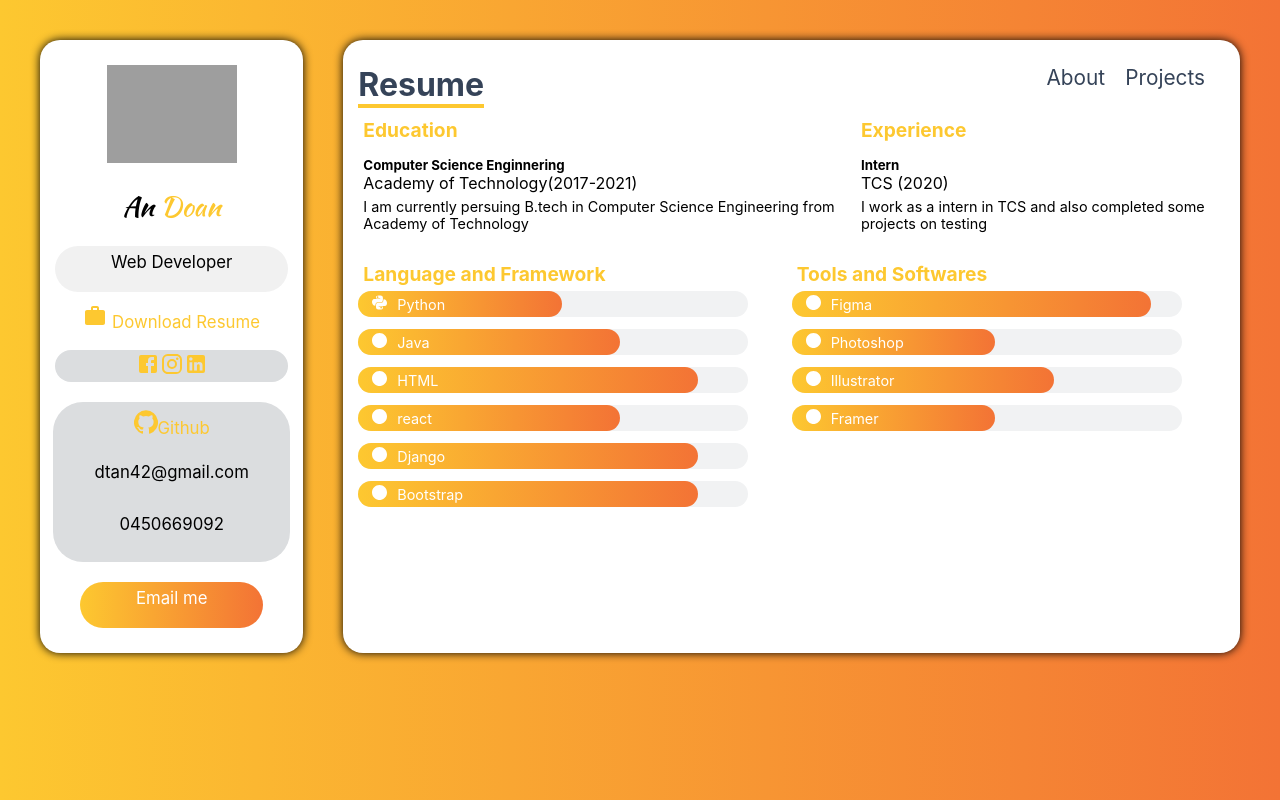
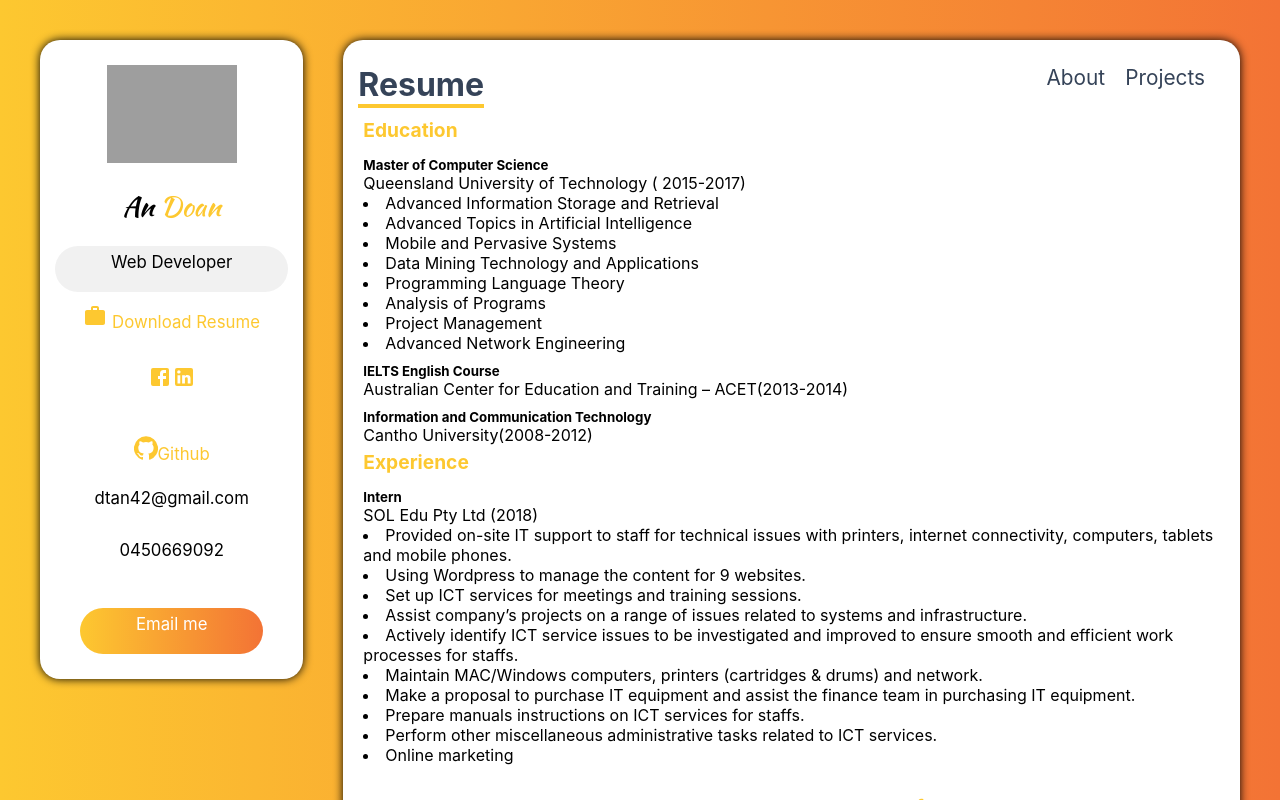
Before and after one commit to thanhan34/resume, a React (Create React App) app: page /resume in a window 1280 px wide. Shown: the top 800 px of the page. Built offline with nearby package versions, Linux system fonts and the light colour scheme; grey boxes are pictures that could not be loaded.

Commit message:
animation

```diff
--- a/package.json
+++ b/package.json
@@ -8,6 +8,8 @@
     "@testing-library/jest-dom": "^4.2.4",
     "@testing-library/react": "^9.5.0",
     "@testing-library/user-event": "^7.2.1",
+    "firebase": "^7.22.0",
+    "framer-motion": "^2.7.7",
     "react": "^16.13.1",
     "react-dom": "^16.13.1",
     "react-router-dom": "^5.2.0",
--- a/public/index.html
+++ b/public/index.html
@@ -1,14 +1,12 @@
 <!DOCTYPE html>
 <html lang="en">
+
 <head>
   <meta charset="utf-8" />
   <link rel="icon" href="%PUBLIC_URL%/favicon.ico" />
   <meta name="viewport" content="width=device-width, initial-scale=1" />
   <meta name="theme-color" content="#000000" />
-    <meta
-      name="description"
-      content="Web site created using create-react-app"
-    />
+  <meta name="description" content="Web site created using create-react-app" />
   <link rel="apple-touch-icon" href="%PUBLIC_URL%/logo192.png" />
   <!--
       manifest.json provides metadata used when your web app is installed on a
@@ -24,8 +22,9 @@
       work correctly both with client-side routing and a non-root public URL.
       Learn how to configure a non-root public URL by running `npm run build`.
     -->
-    <title>React App</title>
+  <title>An Doan's Porfolio</title>
 </head>
+
 <body>
   <noscript>You need to enable JavaScript to run this app.</noscript>
   <div id="root"></div>
@@ -40,4 +39,5 @@
       To create a production bundle, use `npm run build` or `yarn build`.
     -->
 </body>
+
 </html>
--- a/src/About.js
+++ b/src/About.js
@@ -7,6 +7,7 @@ import repair from './assests/icons/repair.svg'
 import puzzle from './assests/icons/puzzle.svg'
 import Skillcard from './Skillcard'
 import './About.css';
+import { motion } from 'framer-motion'
 
 const skills = [
     {
@@ -43,8 +44,24 @@ const skills = [
 
 
 const About = () => {
+    const about_variants = {
+        hidden: {
+            opacity: 0
+
+        },
+        visible: {
+            opacity: 1,
+            transition: {
+                delay: 0.2, duration: 0.6
+            }
+        }
+    }
     return (
-        <div className="about">
+        <motion.div className="about"
+            variants={about_variants}
+            initial="hidden"
+            animate="visible"
+        >
             <h6 className="about__intro">
                 Graduate master student with good knowledge of Computer Science and Software Engineering. Enthusiastic coder. Highly adaptable, quick learner and able to work under pressure. Ability to seek opportunities to participate, identify opportunities for continuous improvement. Ability to collaborate with development team to find the best solution to problems
             </h6>
@@ -62,7 +79,7 @@ const About = () => {
                     }
                 </div>
             </div>
-        </div>
+        </motion.div>
     );
 };
 
--- a/src/App.js
+++ b/src/App.js
@@ -2,12 +2,14 @@ import React from 'react';
 import './App.css';
 import Navbar from './Navbar';
 import Sidebar from './Sidebar';
-import { BrowserRouter as Router, Redirect, Route, Switch } from 'react-router-dom';
+import { BrowserRouter as Router, Redirect, Route, Switch, useLocation } from 'react-router-dom';
 import About from './About';
 import Resume from './Resume';
 import Projects from './Projects';
+import { AnimatePresence } from 'framer-motion'
 
 function App() {
+
   return (
     <Router>
       <div className="app">
@@ -18,7 +20,8 @@ function App() {
             </div>
             <div className="app__main">
               <Navbar />
-              <Switch>
+              <AnimatePresence>
+                <Switch >
                   <Route exact path="/">
                     <About />
                   </Route>
@@ -32,6 +35,8 @@ function App() {
                     <Redirect to="/" />
                   </Route>
                 </Switch>
+              </AnimatePresence>
+
 
             </div>
           </div>
--- a/src/Navbar.js
+++ b/src/Navbar.js
@@ -1,6 +1,7 @@
 import { Link } from 'react-router-dom';
 import React, { useState, useEffect } from 'react';
 import './Navbar.css';
+import { motion } from 'framer-motion'
 
 
 function Navbar() {
@@ -14,9 +15,24 @@ function Navbar() {
         else if (currentURL.endsWith('/resume'))
             setActive('Resume')
     }, [active])
+    const navbar_variant = {
+        hidden: {
+            y: '-30vh',
 
+        },
+        visible: {
+            y: 0,
+            transition: {
+                delay: 0.1, duration: 0.5, type: 'spring'
+            }
+        }
+    }
     return (
-        <div className="navbar">
+        <motion.div className="navbar"
+            variants={navbar_variant}
+            initial='hidden'
+            animate='visible'
+        >
             <div className="navbar__active">
                 {active}
             </div>
@@ -40,7 +56,7 @@ function Navbar() {
                 }
             </div>
 
-        </div>
+        </motion.div>
     )
 }
 
--- a/src/Projects.css
+++ b/src/Projects.css
@@ -2,6 +2,9 @@
   height: 72vh;
   padding-top: 30px;
   overflow-y: auto;
+}
+.projects::-webkit-scrollbar {
+  display: none;
 }
 .projects__navbar {
   display: flex;
@@ -16,3 +19,6 @@
   display: flex;
   flex-wrap: wrap;
 }
+.projects__navbar-active {
+  color: #f37335;
+}
--- a/src/Projects.js
+++ b/src/Projects.js
@@ -2,14 +2,23 @@ import React, { useEffect, useState } from 'react'
 import ProjectCard from './ProjectCard'
 import './Projects.css'
 import db from './firebase'
+import { motion } from 'framer-motion'
 
 
 function Projects() {
     const [projects, setProjects] = useState([])
+    const [active, setActive] = useState('All')
+    const [copyProjects, setCopyProjects] = useState([])
     useEffect(() => {
         let unsubscribe = db.collection("projects")
             .onSnapshot((snapshot) => {
                 setProjects(
+                    snapshot.docs.map((doc) => ({
+                        id: doc.id,
+                        project: doc.data(),
+                    }))
+                );
+                setCopyProjects(
                     snapshot.docs.map((doc) => ({
                         id: doc.id,
                         project: doc.data(),
@@ -20,20 +29,42 @@ function Projects() {
             unsubscribe();
         }
     }, [])
-    console.log(projects)
-    // const [projects, setProjects] = useState(dataProjects)
+
+
     const handleFilterCategory = (name) => {
-        const new_array = projects.filter(project => project.project.category?.includes(name))
+        console.log(active)
+        const new_array = copyProjects.filter(project => project.project.category?.includes(name))
         setProjects(new_array)
+        setActive(name)
+
+    }
+    const project_variants = {
+        hidden: {
+            opacity: 0
+
+        },
+        visible: {
+            opacity: 1,
+            transition: {
+                delay: 0.2, duration: 0.6
+            }
+        }
     }
     return (
-        <div className="projects">
+        <motion.div className="projects"
+            variants={project_variants}
+            initial="hidden"
+            animate="visible"
+        >
             <div className="projects__navbar">
-                <div onClick={() => setProjects(projects)}>All</div>
-                <div onClick={() => handleFilterCategory('react.js')}>React</div>
-                <div onClick={() => handleFilterCategory('mongoDB')}>MongoDB</div>
-                <div onClick={() => handleFilterCategory('node.js')}>Node</div>
-                <div onClick={() => handleFilterCategory('vanilla')}>Vanilla</div>
+                <div className={active === 'All' && 'projects__navbar-active'} onClick={() => {
+                    setProjects(copyProjects)
+                    setActive("All")
+                }}>All</div>
+                <div className={active === 'react.js' && 'projects__navbar-active'} onClick={() => handleFilterCategory('react.js')}>React</div>
+                <div className={active === 'mongoDB' && 'projects__navbar-active'} onClick={() => handleFilterCategory('mongoDB')}>MongoDB</div>
+                <div className={active === 'node.js' && 'projects__navbar-active'} onClick={() => handleFilterCategory('node.js')}>Node</div>
+                <div className={active === 'vanilla' && 'projects__navbar-active'} onClick={() => handleFilterCategory('vanilla')}>Vanilla</div>
             </div>
             <div className="row">
 
@@ -49,7 +80,7 @@ function Projects() {
                     ))
                 }
             </div>
-        </div>
+        </motion.div>
     )
 }
 
--- a/src/Resume.css
+++ b/src/Resume.css
@@ -6,6 +6,7 @@
 }
 .resume__background {
   display: flex;
+  flex-direction: column;
 }
 .resume__skills {
   padding-top: 25px;
--- a/src/Resume.js
+++ b/src/Resume.js
@@ -3,6 +3,7 @@ import './Resume.css'
 import react from './assests/icons/react.svg'
 import python from './assests/icons/python.svg'
 import Bar from './Bar';
+import { motion } from 'framer-motion'
 
 const languages = [
     {
@@ -62,8 +63,26 @@ const tools = [
 ]
 
 function Resume() {
+    const resume_variants = {
+        hidden: {
+            opacity: 0
+
+        },
+        visible: {
+            opacity: 1,
+            transition: {
+                delay: 0.2, duration: 0.6
+            }
+        }
+    }
     return (
-        <div className="resume">
+
+
+        <motion.div className="resume"
+            variants={resume_variants}
+            initial="hidden"
+            animate="visible"
+        >
             <div className="resume__background">
                 <div className="resumeCard" >
                     <h4 className="resumeCard__heading">
@@ -71,12 +90,37 @@ function Resume() {
                     </h4>
                     <div className="resumeCard__body">
                         <h5 className="resumeCard__title">
-                            Computer Science Enginnering
+                            Master of Computer Science
                         </h5>
                         <p className="resumeCard__name">
-                            Academy of Technology(2017-2021)
+                            Queensland University of Technology ( 2015-2017)
+                            <li>Advanced Information Storage and Retrieval</li>
+                            <li>Advanced Topics in Artificial Intelligence</li>
+                            <li>Mobile and Pervasive Systems</li>
+                            <li>Data Mining Technology and Applications</li>
+                            <li>Programming Language Theory</li>
+                            <li>Analysis of Programs</li>
+                            <li>Project Management</li>
+                            <li>Advanced Network Engineering</li>
                         </p>
-                        <p className="resumeCard__details">I am currently persuing B.tech in Computer Science Engineering from Academy of Technology</p>
+
+                    </div>
+                    <div className="resumeCard__body">
+                        <h5 className="resumeCard__title">
+                            IELTS English Course
+                        </h5>
+                        <p className="resumeCard__name">
+                            Australian Center for Education and Training – ACET(2013-2014)
+                        </p>
+
+                    </div>
+                    <div className="resumeCard__body">
+                        <h5 className="resumeCard__title">
+                            Information and Communication Technology
+                        </h5>
+                        <p className="resumeCard__name">
+                            Cantho University(2008-2012)
+                        </p>
                     </div>
                 </div>
                 <div className="resumeCard" >
@@ -88,9 +132,18 @@ function Resume() {
                             Intern
                         </h5>
                         <p className="resumeCard__name">
-                            TCS (2020)
+                            SOL Edu Pty Ltd (2018)
+                            <li>Provided on-site IT support to staff for technical issues with printers, internet connectivity, computers, tablets and mobile phones.</li>
+                            <li>Using Wordpress to manage the content for 9 websites.</li>
+                            <li>Set up ICT services for meetings and training sessions.</li>
+                            <li>Assist company’s projects on a range of issues related to systems and infrastructure.</li>
+                            <li>Actively identify ICT service issues to be investigated and improved to ensure smooth and efficient work processes for staffs.</li>
+                            <li>Maintain MAC/Windows computers, printers (cartridges & drums) and network.</li>
+                            <li>Make a proposal to purchase IT equipment and assist the finance team in purchasing IT equipment.</li>
+                            <li>Prepare manuals instructions on ICT services for staffs.</li>
+                            <li>Perform other miscellaneous administrative tasks related to ICT services.</li>
+                            <li>Online marketing</li>
                         </p>
-                        <p className="resumeCard__details">I work as a intern in TCS and also completed some projects on testing</p>
                     </div>
                 </div>
             </div>
@@ -127,7 +180,7 @@ function Resume() {
                     </div>
                 </div>
             </div>
-        </div>
+        </motion.div>
     )
 }
 
--- a/src/Sidebar.css
+++ b/src/Sidebar.css
@@ -50,11 +50,9 @@ a:hover {
   border-radius: 30px;
 }
 .sidebar__contact {
-  background-color: #dbdddf;
   padding: 2px 0;
   border-radius: 30px;
   margin: 20px -2px;
-  /* margin: 20px -15px; */
 }
 .sidebar__email {
   background-image: linear-gradient(to right, #fdc830, #f37335);
@@ -71,11 +69,12 @@ a:hover {
 .sidebar__resume:hover {
   background-color: #f1f1f2;
   color: #000;
+  padding-top: 10px;
 }
 .sidebar__socialicon {
-  background-color: #dbdddf;
+  /* background-color: #dbdddf; */
   border-radius: 30px;
-  padding: 2px;
+  padding: 15px;
 }
 .sidebarSocialIcon__fb {
   padding: 3px;
--- a/src/Sidebar.js
+++ b/src/Sidebar.js
@@ -1,19 +1,34 @@
 import React from 'react';
 import './Sidebar.css';
-import Avatar from '@material-ui/core/Avatar';
 import GitHubIcon from '@material-ui/icons/GitHub';
 import FacebookIcon from '@material-ui/icons/Facebook';
 import InstagramIcon from '@material-ui/icons/Instagram';
 import WorkIcon from '@material-ui/icons/Work';
 import resume from './assests/resume.pdf';
 import LinkedInIcon from '@material-ui/icons/LinkedIn';
-
+import { motion } from 'framer-motion'
 function Sidebar() {
     const handleEmailMe = () => {
         window.open("mailto:dtan42@gmail.com")
     }
+    const sidebar_viriant = {
+        hidden: {
+            x: '-10vw',
+
+        },
+        visible: {
+            x: 0,
+            transition: {
+                delay: 0.1, duration: 0.5, type: 'spring'
+            }
+        }
+    }
     return (
-        <div className="sidebar">
+        <motion.div className="sidebar"
+            variants={sidebar_viriant}
+            initial="hidden"
+            animate="visible"
+        >
             <img className="sidebar__image"
                 src="https://raw.githubusercontent.com/Dey-Sumit/dev_portfolio/862c69843b5ef28df9b7f32f15bb2def146b814c/src/assets/mightycoder.svg"
                 alt=""
@@ -26,25 +41,22 @@ function Sidebar() {
                 </div>
             </a>
             <figure className="sidebar__socialicon">
-                <a href="">
+                <a href="https://www.facebook.com/DanChoi.DaiKa/">
                     <FacebookIcon className="sidebar__icon" />
                 </a>
-                <a href="">
-                    <InstagramIcon className="sidebar__icon" />
-                </a>
-                <a href="">
+                <a href="https://www.linkedin.com/in/an-doan-3130b1133/">
                     <LinkedInIcon className="sidebar__icon" />
                 </a>
             </figure>
             <div className="sidebar__contact">
                 <div className="sidebar__item sidebar__github">
-                    <a href=""><GitHubIcon className="sidebar__icon" />Github</a>
+                    <a href="https://github.com/thanhan34"><GitHubIcon className="sidebar__icon" />Github</a>
                 </div>
                 <div className="sidebar__item">dtan42@gmail.com</div>
                 <div className="sidebar__item">0450669092</div>
             </div>
             <div className="sidebar__item sidebar__email" onClick={handleEmailMe}>Email me</div>
-        </div>
+        </motion.div>
     )
 }
 
--- /dev/null
+++ b/src/firebase.js
@@ -0,0 +1,15 @@
+import firebase from "firebase";
+const firebaseApp = firebase.initializeApp(
+    {
+        apiKey: "AIzaSyC4oq1CRfXgzkTj54i-tJJc1BmAujs0ISE",
+        authDomain: "portfolio-1a7ec.firebaseapp.com",
+        databaseURL: "https://portfolio-1a7ec.firebaseio.com",
+        projectId: "portfolio-1a7ec",
+        storageBucket: "portfolio-1a7ec.appspot.com",
+        messagingSenderId: "692511083202",
+        appId: "1:692511083202:web:4221fc54022c170c0e895b",
+        measurementId: "G-YPMSJLJ198"
+    }
+)
+const db = firebaseApp.firestore();
+export default db;
```
Also changed, not shown: 2 other files (tests, documents, lock files or other folders). Lines whose indentation alone changed are shown as unchanged.
